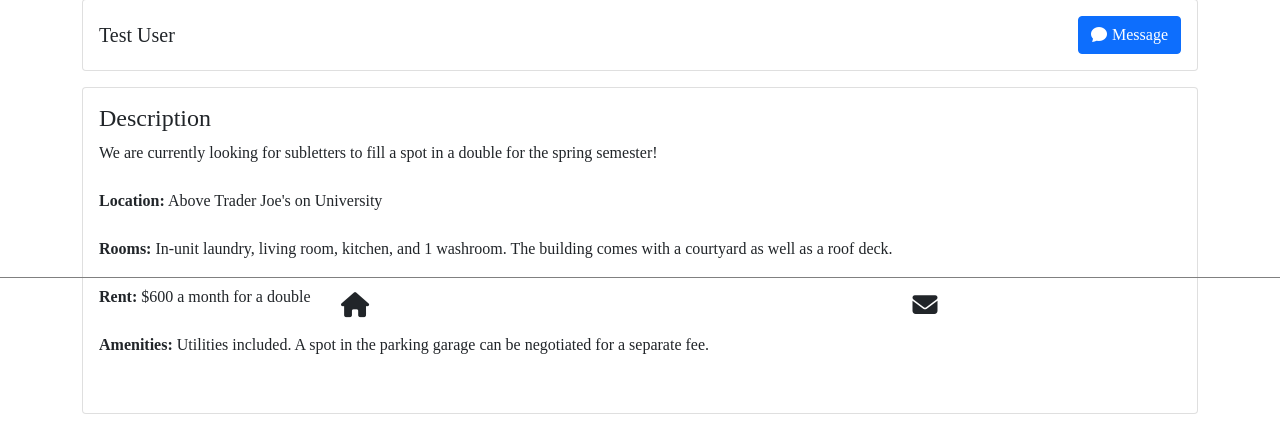
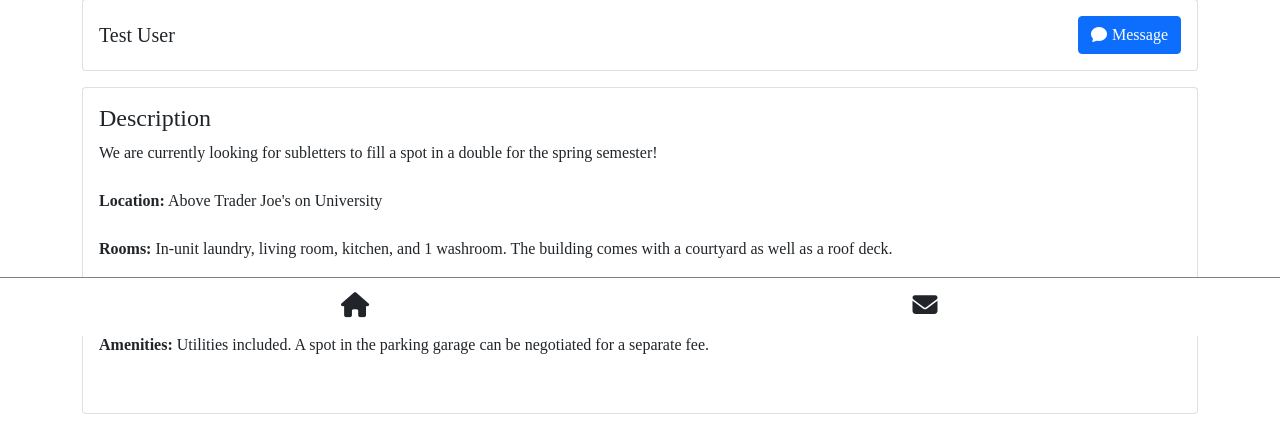
Before and after one commit to saahilchadha1/BearLodge, a Django app: page /explore/1 in a window 1280 px wide. Shown: the part 464-894 px from the top of the page. Run offline with Django 3.2, Linux system fonts and the light colour scheme; a user stored in the database is signed in; data comes from the database, SQL or seed files in the repository; some libraries are stand-ins or nearby versions; grey boxes are pictures that could not be loaded.

Commit message:
Added background color to footer navbar

```diff
--- a/draw/static/draw/custom.css
+++ b/draw/static/draw/custom.css
@@ -14,6 +14,7 @@ body {
 i.nav {
     font-size: 25px;
 }
-.navbar {
+.navbar.fixed-bottom{
     border-top: 1px solid gray;
+    background-color: white;
 }
--- a/draw/templates/draw/listing_detail.html
+++ b/draw/templates/draw/listing_detail.html
@@ -62,14 +62,14 @@
                 </div>
             </div>
         </div>
-        <div class="card">
+        <div class="card mb-3">
             <div class="card-body">
                 <h4 class="card-title">Description</h4>
                 <p>{{ listing.description |safe}}</p>
             </div>
         </div>
     </div>
-    <nav class="navbar center fixed-bottom navbar-light mt-5 dark">
+    <nav class="navbar center fixed-bottom">
 		<div class="container">
 			<div class="d-flex flex-column w-100">
 				<div class="row justify-content-center">
```
